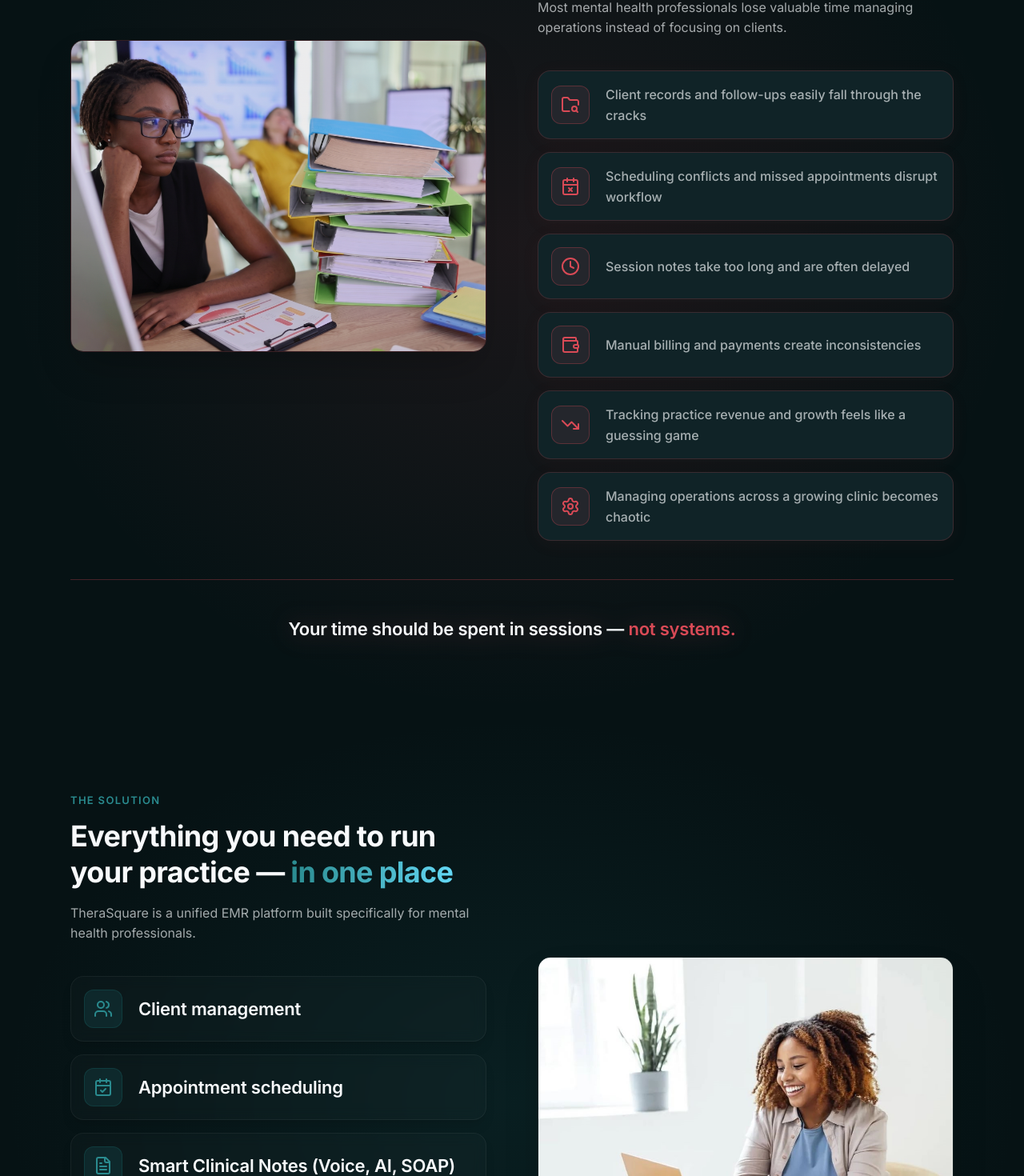
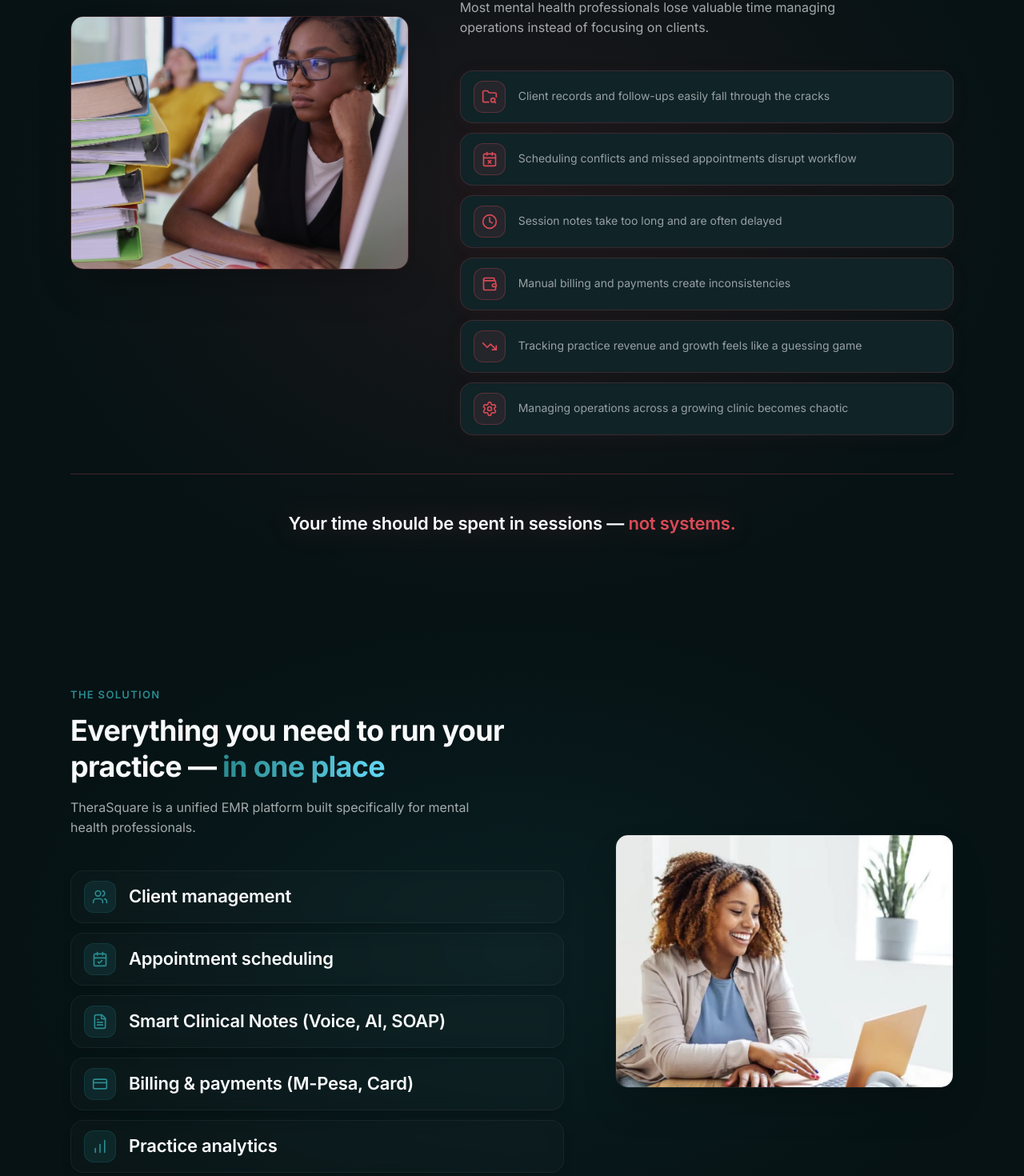
Before and after one commit to WanyekiTech/TheraSquareWebsite_CloudFlare, a React (Vite) app: page / in a window 1280 px wide. Shown: the part 1277-2747 px from the top of the page at 80% size. Built offline with nearby package versions, Linux system fonts and the light colour scheme.

Commit message:
Apply 40/60 CSS Grid layout split and typography refinements to home sections

```diff
--- a/src/components/home/ProblemStatement.tsx
+++ b/src/components/home/ProblemStatement.tsx
@@ -29,16 +29,16 @@ export const ProblemStatement = () => {
       <div className="absolute inset-0 bg-[radial-gradient(ellipse_at_center,rgba(217,74,86,0.1)_0%,rgba(7,5,18,0)_70%)] pointer-events-none" />
 
       <div className="container mx-auto px-6 max-w-6xl relative z-10 w-full">
-        {/* Main Flex Container */}
-        <div className="flex flex-col lg:flex-row gap-12 lg:gap-16 items-center w-full">
+        {/* Main Grid Container (40/60 Split) */}
+        <div className="grid grid-cols-1 lg:grid-cols-12 gap-12 lg:gap-16 items-center w-full">
 
-          {/* Left Column (Image) */}
+          {/* Left Column (Image - 5/12) */}
           <motion.div
             variants={itemVariants}
             initial="hidden"
             whileInView="visible"
             viewport={{ once: true, margin: "-100px" }}
-            className="w-full lg:w-1/2"
+            className="col-span-1 lg:col-span-5"
           >
             <img
               src="/images/home/challenge.jpg"
@@ -48,8 +48,8 @@ export const ProblemStatement = () => {
             />
           </motion.div>
 
-          {/* Right Column (Content) */}
-          <div className="w-full lg:w-1/2 flex flex-col">
+          {/* Right Column (Content - 7/12) */}
+          <div className="col-span-1 lg:col-span-7 flex flex-col">
 
             {/* Header Block */}
             <div className="text-left mb-10">
@@ -70,18 +70,18 @@ export const ProblemStatement = () => {
               initial="hidden"
               whileInView="visible"
               viewport={{ once: true, margin: "-100px" }}
-              className="flex flex-col gap-4"
+              className="flex flex-col gap-3"
             >
               {PROBLEM_STATEMENTS.map((prob) => (
                 <motion.div
                   key={prob.id}
                   variants={itemVariants}
-                  className="bg-surface border border-destructive/20 rounded-2xl p-4 shadow-[0_4px_24px_rgba(217,74,86,0.05)] hover:border-destructive/40 transition-colors flex flex-row items-center gap-5"
+                  className="bg-surface border border-destructive/20 rounded-2xl py-3 px-4 shadow-[0_4px_24px_rgba(217,74,86,0.05)] hover:border-destructive/40 transition-colors flex flex-row items-center gap-4"
                 >
-                  <div className="w-12 h-12 rounded-xl bg-destructive/10 border border-destructive/30 flex items-center justify-center shrink-0">
-                    <prob.icon className="w-6 h-6 text-destructive" />
+                  <div className="w-10 h-10 rounded-xl bg-destructive/10 border border-destructive/30 flex items-center justify-center shrink-0">
+                    <prob.icon className="w-5 h-5 text-destructive" />
                   </div>
-                  <p className="text-text-muted font-medium leading-relaxed m-0">
+                  <p className="text-sm text-text-muted/90 font-normal leading-relaxed m-0">
                     {prob.title}
                   </p>
                 </motion.div>
--- a/src/components/home/SolutionSection.tsx
+++ b/src/components/home/SolutionSection.tsx
@@ -30,11 +30,11 @@ export const SolutionSection = () => {
       <div className="absolute inset-0 bg-[radial-gradient(ellipse_at_center,rgba(29,107,110,0.15)_0%,rgba(7,5,18,0)_70%)] pointer-events-none" />
 
       <div className="container mx-auto px-6 max-w-6xl relative z-10 w-full">
-        {/* Main Flex Container */}
-        <div className="flex flex-col-reverse lg:flex-row gap-12 lg:gap-16 items-center w-full">
+        {/* Main Grid Container (40/60 Split) */}
+        <div className="grid grid-cols-1 lg:grid-cols-12 gap-12 lg:gap-16 items-center w-full">
 
-          {/* Left Column (Content) */}
-          <div className="w-full lg:w-1/2 flex flex-col">
+          {/* Left Column (Content - 7/12) */}
+          <div className="order-2 lg:order-1 col-span-1 lg:col-span-7 flex flex-col">
 
             {/* Header Block */}
             <div className="text-left mb-10">
@@ -55,18 +55,18 @@ export const SolutionSection = () => {
               initial="hidden"
               whileInView="visible"
               viewport={{ once: true, margin: "-100px" }}
-              className="flex flex-col gap-4"
+              className="flex flex-col gap-3"
             >
               {SOLUTION_FEATURES.map((feature) => (
                 <motion.div
                   key={feature.id}
                   variants={itemVariants}
-                  className="bg-white/[0.02] border border-white/[0.05] rounded-2xl p-4 shadow-lg backdrop-blur-sm hover:bg-white/[0.04] hover:border-white/[0.1] transition-all flex flex-row items-center gap-5"
+                  className="bg-white/[0.02] border border-white/[0.05] rounded-2xl py-3 px-4 shadow-lg backdrop-blur-sm hover:bg-white/[0.04] hover:border-white/[0.1] transition-all flex flex-row items-center gap-4"
                 >
-                  <div className="w-12 h-12 rounded-xl bg-brand/20 border border-brand/30 flex items-center justify-center shrink-0">
-                    <feature.icon className="w-6 h-6 text-brand-light" />
+                  <div className="w-10 h-10 rounded-xl bg-brand/20 border border-brand/30 flex items-center justify-center shrink-0">
+                    <feature.icon className="w-5 h-5 text-brand-light" />
                   </div>
-                  <h3 className="text-lg font-bold text-white m-0">
+                  <h3 className="text-sm font-normal text-white/90 m-0">
                     {feature.title}
                   </h3>
                 </motion.div>
@@ -74,13 +74,13 @@ export const SolutionSection = () => {
             </motion.div>
           </div>
 
-          {/* Right Column (Image) */}
+          {/* Right Column (Image - 5/12) */}
           <motion.div
             variants={itemVariants}
             initial="hidden"
             whileInView="visible"
             viewport={{ once: true, margin: "-100px" }}
-            className="w-full lg:w-1/2"
+            className="order-1 lg:order-2 col-span-1 lg:col-span-5"
           >
             <img
               src="/images/home/solution.jpg"
```
Also changed, not shown: public/images/home/challenge.jpg, public/images/home/solution.jpg.
